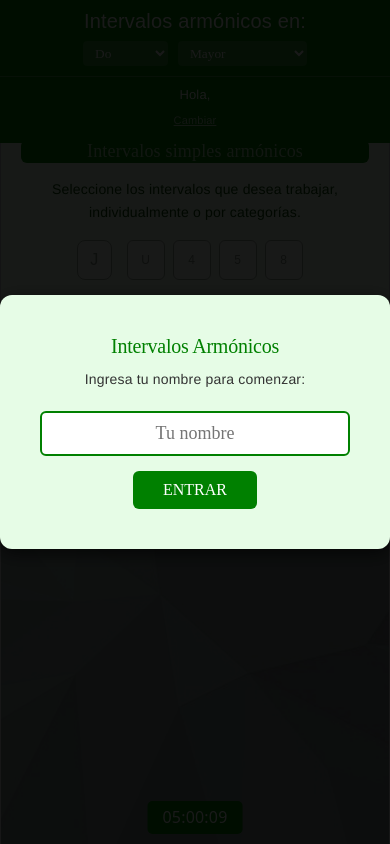
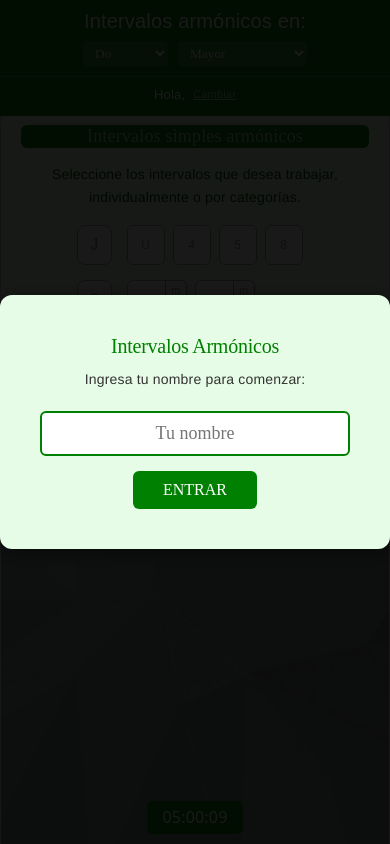
Before and after one commit to pomarbar/IntervalosWeb-Vue, a Vue app: page / in a window 390 px wide. Built offline with nearby package versions, Linux system fonts and the light colour scheme.

Commit message:
Tercera prueba de centrar nombre en móvil

```diff
--- a/src/App.vue
+++ b/src/App.vue
@@ -1353,28 +1353,36 @@ onUnmounted(() => { if (relojTimer) clearInterval(relojTimer); if (intervaloCont
 @media (max-width: 500px) {
 
   #datos-usuario-sup {
-    /* 1. Desactivamos el absolute en móvil para que vuelva al flujo */
+    /* 1. Desactivamos el absolute */
     position: static;
     transform: none;
-    /* 2. Lo separamos visualmente */
+    /* 2. Línea separadora sutil */
     border-top: 1px solid rgba(255,255,255,0.3);
     padding-top: 6px;
     margin-top: 2px;
     width: 100%;
     box-sizing: border-box;
-    text-align: center;
     font-size: 13px;
+
+    /* 3. LA MAGIA: Flexbox interno para mantenerlo en una sola línea */
+    display: flex;
+    justify-content: center;
+    align-items: center;
+    gap: 8px; /* Espacio entre el nombre y el enlace */
   }
 
   .cambiar-usuario {
-    display: block; /* Pone el "Cambiar" debajo del nombre si hay poco espacio */
-    margin: 3px auto 0 auto;
+    /* Ya no necesita display: block, se queda en línea */
+    margin-left: 0;
+    text-decoration: underline;
+    cursor: pointer;
+    font-size: 11px;
+    opacity: 0.7;
   }
 
-  /* 3. LA SOLUCIÓN CLAVE: Empujamos todo el panel de ejercicios hacia abajo
-        para que la cabecera más alta no lo tape */
+  /* 4. Ajuste milimétrico del margen para que no se pegue al título verde de abajo */
   #panelIzquierdo {
-    margin-top: 120px !important; /* Originalmente era 70px, 120px da espacio sobrado */
+    margin-top: 105px !important; /* Bajado de 120px a 105px porque la cabecera ahora es más compacta */
   }
 }
 </style>
```
